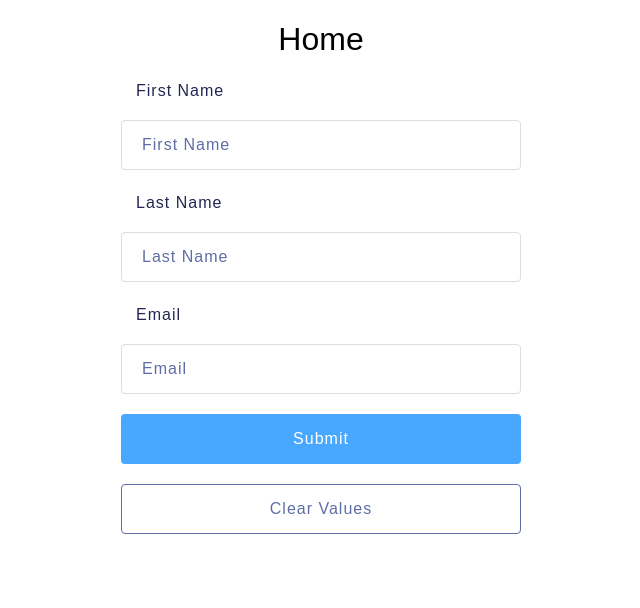
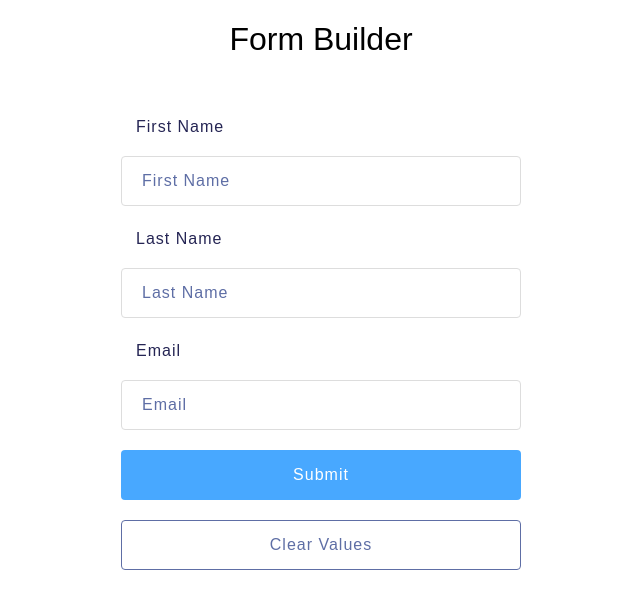
Before and after one commit to l1fe/form-builder, a React app: page / in a window 1280 px wide. Shown: the top 608 px of the page, without its empty margins (319-959 px from the left). Built offline with nearby package versions, Linux system fonts and the light colour scheme.

Commit message:
Added Home container styling

```diff
--- a/src/containers/home/components/form/styles.scss
+++ b/src/containers/home/components/form/styles.scss
@@ -2,7 +2,7 @@
 
 .form {
   display: block;
-  margin: 0 auto;
+  margin: 60px auto 0;
   width: 100%;
   max-width: 400px;
 
--- a/src/containers/home/index.js
+++ b/src/containers/home/index.js
@@ -1,11 +1,11 @@
 import React from 'react';
 
 import Form from './components/form';
-import styles from './styles.css';
+import styles from './styles.scss';
 
 const Home = () => (
-  <div>
-    <h1 className={styles.title}>Home</h1>
+  <div className={styles.container}>
+    <h1 className={styles.title}>Form Builder</h1>
     <Form onSubmit={() => {}} />
   </div>
 );
--- a/src/containers/home/styles.css
+++ /dev/null
@@ -1,3 +0,0 @@
-.title {
-  text-align: center;
-}
--- /dev/null
+++ b/src/containers/home/styles.scss
@@ -0,0 +1,7 @@
+.container {
+  padding: 0 50px;
+}
+
+.title {
+  text-align: center;
+}
```
